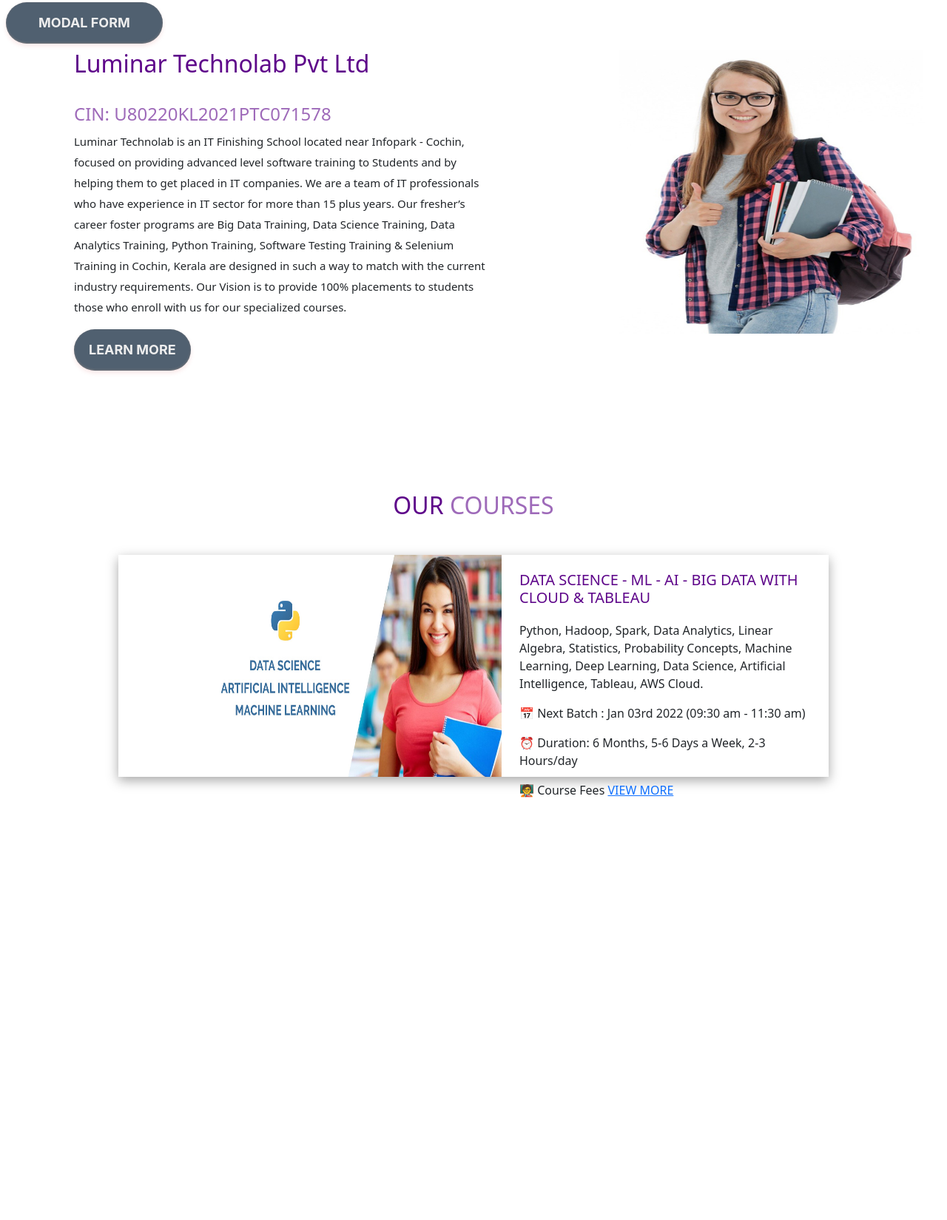
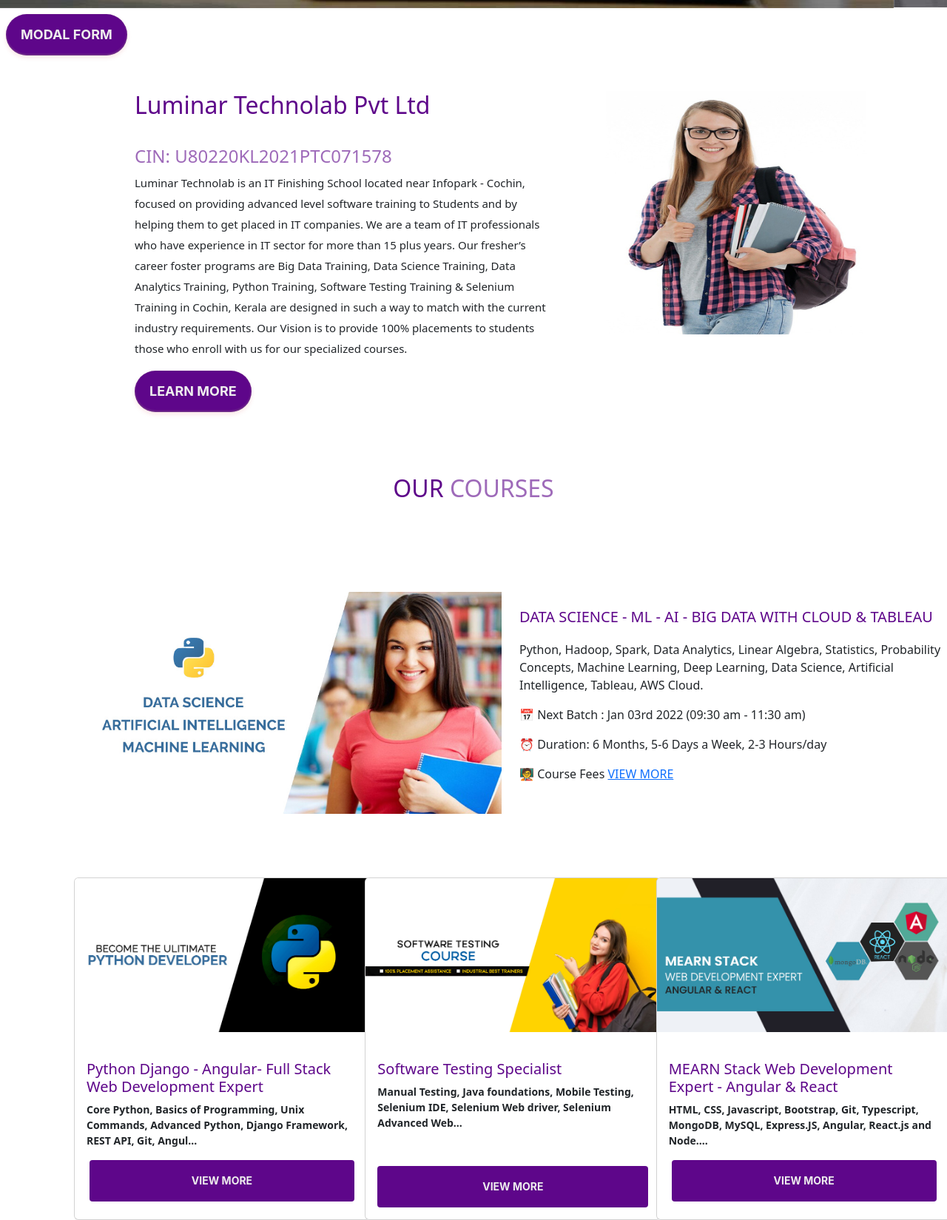
Before and after one commit to manzoor0786/luminaroldsite, a plain HTML site: page index.html in a window 1280 px wide. Shown: the part 678-2327 px from the top of the page at 74% size. Before the commit the page ends 1776 px from the top, so only its background shows below. Drawn offline with nearby package versions, Linux system fonts and the light colour scheme.

Commit message:
media quary

```diff
--- a/index.html
+++ b/index.html
@@ -16,7 +16,20 @@
 </head>
 
 <body>
-  <nav class="navbar navbar-expand-lg bg-white">
+ <header>
+  <div class=" w-100" style="background-color: #5e068a;">
+    <div class="row c2">
+      <div class="col-lg-6 p-lg-2">
+        <p style="color: white; font-size: 14px;">Have any questions? <a href="" style="text-decoration: none; color:white; font-size: 12px;">+91 8086 651 651</a></p>
+      </div>
+      <div class="col-lg-6 p-lg-2">
+      <a href="+91 8086 651 651" style="text-decoration: none; color: white; font-size: 14px;"><i class="fa-sharp fa-solid fa-phone" style="color: #ffffff;"></i>+91 8086 651 651</a>
+      <a href="" style="text-decoration: none;color: white; font-size: 14px; "><i class="fa-solid fa-envelope" style="color: #e7eaee;"></i>contact@luminartechnolab.com</a>
+    </div>
+    </div>
+      </div>
+ </header>
+  <nav class="navbar navbar-expand-lg bg-white sticky-top">
     <div class="container">
       <img src="./image/download.jpeg" alt="" class="" style="width: 280px; height: 57px;">
       <a class="navbar-brand" href="#"></a>
@@ -57,26 +70,26 @@
 
     </div>
     <div class="carousel-inner">
-      <div class="carousel-item active" style="height: 75vh">
+      <div class="carousel-item active" >
         <img src="./image/bg1.jpg" class="d-block w-100" alt="...">
-        <div class="carousel-caption d-none d-md-block pb-5">
-          <h1>Kerala's No.1 IT Finishing School <br>
+        <div class="carousel-caption ">
+          <h1 style="text-align: left;">Kerala's No.1 IT Finishing School <br>
             100% Placement Assistance</h1>
 
-          <p style="width:65%">We at LUMINAR TECHNOLAB offers best software training and placement in emerging
+          <p class="p2 mt-3">We at LUMINAR TECHNOLAB offers best software training and placement in emerging
             technologies like BIG DATA, Data Science, Machine Learning,PYTHON, Software Testing.</p>
           <button class="btn1 ">
             VIEW COURSES
           </button>
         </div>
       </div>
-      <div class="carousel-item" style="height: 75vh">
+      <div class="carousel-item" >
         <img src="./image/bg2.jpg" class="d-block w-100" alt="...">
-        <div class="carousel-caption d-none d-md-block pb-5">
-          <h1>Data Science, ML & AI <br>
+        <div class="carousel-caption  ">
+          <h1 class="k1">Data Science, ML & AI <br>
             Big Data - Hadoop & Spark <br>
             Python Data Science</h1>
-          <p>We LUMINAR TECHNOLAB offers best software training and placement in emerging technologies like Big Data,
+          <p class="p2 mt-3">We LUMINAR TECHNOLAB offers best software training and placement in emerging technologies like Big Data,
             Hadoop, Spark,Data Scince, Machine Learning, Deep Learning and AI.</p>
           <button class="btn1 ">
             VIEW COURSES
@@ -96,7 +109,7 @@
       <span class="visually-hidden">Next</span>
     </button>
   </div>
-  <button type="button" class="btn1 btn-lg btn-primary rounded-5 m-2" data-bs-toggle="modal"
+  <button type="button" class="btn1   m-2" data-bs-toggle="modal"
     data-bs-target="#exampleModal">
     MODAL FORM
   </button>
@@ -148,7 +161,7 @@
       </div>
     </div>
   </div>
-
+<div class="container mt-5 mb-5">
   <div class="row">
     <div class="col-lg-7 ">
       <h3>Luminar Technolab Pvt Ltd</h3>
@@ -174,13 +187,14 @@
       <img src="./image/site.jpg" class="im" alt="">
     </div>
   </div>
+</div>
   <h2 style="color: #5e068a; " class="text-center mt-5">OUR <span style="color: #5e068a99;">COURSES</span></h2>
-  <div class="container w-75 mb-5 mt-5">
-    <div class="row c">
-      <div class="col-lg-6">
+  <div class="d1 w-100 mb-5">
+    <div class="row c ">
+      <div class="col-lg-6" >
         <img src="./image/python.jpg" class="im1" alt="">
       </div>
-      <div class="col-lg-6">
+      <div class="col-lg-6 col-sm-12 mb-5" >
         <h5>DATA SCIENCE - ML - AI - BIG DATA WITH CLOUD & TABLEAU</h5>
         <p>Python, Hadoop, Spark, Data Analytics, Linear Algebra, Statistics, Probability Concepts, Machine Learning,
           Deep Learning, Data Science, Artificial Intelligence, Tableau, AWS Cloud.</p>
@@ -191,6 +205,40 @@
       </div>
     </div>
   </div>
+</div>
+    <div class="row c1 w-100">
+      <div class="col-lg-4  pt-3">
+        <div class="card h-100 "style="width: 25rem;" >
+          <img src="./image/py.jpg" class="card-img-top" alt="...">
+          <div class="card-body">
+            <a href="" style="text-decoration: none; color: #5e068a; font-size: 5px;"><h5 class="card-title">Python Django - Angular- Full Stack Web Development Expert</h5></a>
+            <p class="card-text" style="font-size: 14px;"><strong>Core Python, Basics of Programming, Unix Commands, Advanced Python, Django Framework, REST API, Git, Angul...</strong></p>
+            <a href="#" class="btn4 btn-lg btn-primary rounded-1 m-1" style="text-decoration: none;">VIEW MORE</a>
+          </div>
+        </div>
+      </div>
+      <div class="col-lg-4  pt-3 ">
+        <div class="card h-100 " style="width: 25rem;">
+          <img src="./image/software.jpg" class="card-img-top" alt="...">
+          <div class="card-body">
+            <a href="" style="text-decoration: none; color: #5e068a;"><h5 class="card-title">Software Testing Specialist  </h5></a>
+            <p class="card-text" style="font-size: 14px;"><strong>Manual Testing, Java foundations, Mobile Testing, Selenium IDE, Selenium Web driver, Selenium Advanced Web...</strong></p>
+            <a href="#" class="btn4 btn-lg btn-primary rounded-1 mt-5" style="text-decoration: none;">VIEW MORE</a>
+          </div>
+        </div>
+      </div>
+      <div class="col-lg-4  pt-3">
+        <div class="card h-100 " style="width: 25rem;">
+          <img src="./image/mearn.jpg" class="card-img-top" alt="...">
+          <div class="card-body">
+            <a href="" style="text-decoration: none; color: #5e068a;"><h5 class="card-title">MEARN Stack Web Development Expert - Angular & React</h5></a>
+            <p class="card-text" style="font-size: 14px;"><strong>HTML, CSS, Javascript, Bootstrap, Git, Typescript, MongoDB, MySQL, Express.JS, Angular, React.js and Node....</strong></p>
+            <a href="#" id="bn"  class="btn4 btn-lg btn-primary rounded-1 m-1 " style="text-decoration: none;">VIEW MORE</a>
+          </div>
+        </div>
+      </div>
+    </div>
+  </div>
 
 </body>
 
--- a/style.css
+++ b/style.css
@@ -1,5 +1,7 @@
 
-
+  body{
+    margin: 0;
+  }
       h1{
 
 
@@ -12,7 +14,7 @@
 
 
 .btn1 {
-  background-color:rgb(80, 96, 112);
+  background-color:#5e068a;
   border-radius: 50px;
   border: 0;
   box-shadow: rgba(158, 146, 137, 0.5) 0 -1px 3px 0 inset,rgba(194, 14, 14, 0.1) 0 3px 6px 0;
@@ -38,19 +40,14 @@
 }
 
 .btn1:hover {
-  background-color: #5e068a;
+  background-color:  #574063;
   transform: translateY(-2px);
 }
 
-@media (min-width: 768px) {
-  .btn1 {
-    padding: 16px 44px;
-    min-width: 150px;
-  }
-}
+
 
 .btn2 {
-    background-color: rgb(80, 96, 112);
+    background-color:#5e068a;
     border-radius: 50px;
     border: 0;
     box-shadow: rgba(158, 146, 137, 0.5) 0 -1px 3px 0 inset,rgba(194, 14, 14, 0.1) 0 3px 6px 0;
@@ -76,16 +73,11 @@
   }
 
   .btn2:hover {
-    background-color: #5e068a;
+    background-color: #574063;
     transform: translateY(-2px);
   }
 
-  @media (min-width: 768px) {
-    .btn2 {
-      padding: 16px 44px;
-      min-width: 150px;
-    }
-  }
+
   p{
     text-align: start;
   }
@@ -144,7 +136,7 @@
     padding-top: 25px;
     padding-right: 40px;
     margin-bottom: 20px;
-    background-color: rgb(80, 96, 112);
+    background-color:#5e068a;
     border-radius: 50px;
     border: 0;
     box-shadow: rgba(158, 146, 137, 0.5) 0 -1px 3px 0 inset,rgba(194, 14, 14, 0.1) 0 3px 6px 0;
@@ -169,7 +161,7 @@
     transition: all .2s cubic-bezier(.22, .61, .36, 1);
   }
   .btn3:hover {
-    background-color: #5e068a;
+    background-color: #574063;
     transform: translateY(-2px);
   }
   .im1{
@@ -185,20 +177,70 @@
   margin-bottom: 20px;
     padding-top: 22px;
   }
-  .c {
-    transition: 1s ease-out;
-    height:300px;
-    }
-
-    .c:hover{
-    -webkit-transform: scale(1.1);
-    -ms-transform: scale(1.1);
-    transform: scale(1.1);
-    transition: 1s ease-out;
-    }
     h2{
       margin-bottom: .5rem;
     }
-   .c{
-    box-shadow: rgba(0, 0, 0, 0.35) 0px 5px 15px;
+
+
+   .btn4{
+
+    background-color:#5e068a;
+    border-radius: px;
+    border: 0;
+    box-shadow: rgba(158, 146, 137, 0.5)  0 inset,rgba(194, 14, 14, 0.1);
+    box-sizing: border-box;
+    color: rgb(238, 238, 238);
+    cursor: pointer;
+    display: inherit;
+    font-family: "Space Grotesk",-apple-system,system-ui,"Segoe UI",Roboto,Helvetica,Arial,sans-serif,"Apple Color Emoji","Segoe UI Emoji","Segoe UI Symbol";
+    font-size: 14px;
+    font-weight: 700;
+    line-height: 24px;
+    margin: 0;
+
+    padding: 16px ;
+    position: relative;
+    text-align: center;
+    user-select: none;
+    -webkit-user-select: none;
+    touch-action: manipulation;
+    vertical-align: baseline;
+    transition: all .2s cubic-bezier(.22, .61, .36, 1);
    }
+   .btn4:hover {
+    background-color: #574063;
+    transform: translateY(-2px);
+  }
+
+
+   .card:hover {
+    transition: 0.3s ease-in-out;
+}
+
+.c:hover {
+  box-shadow: rgba(100, 100, 111, 0.2) 0px 7px 29px 0px;
+  transform: translateY(-1px);
+}
+.card:hover {
+  box-shadow: rgba(0, 0, 0, 0.2) 0px 7px 29px 0px;
+  transform: translateY(-1px);
+}
+
+.d1{
+  margin-top: 120px;
+}
+.c{
+  margin-top: 120px;
+}
+
+@media(max-width:680px){
+  h1{
+    font-size: small;
+  }
+  p{
+    font-size: small;
+  }
+  .btn1{
+    font-size:10px;
+  }
+}
```
Also changed, not shown: image/mearn.jpg (added), image/py.jpg (added), image/software.jpg (added).
